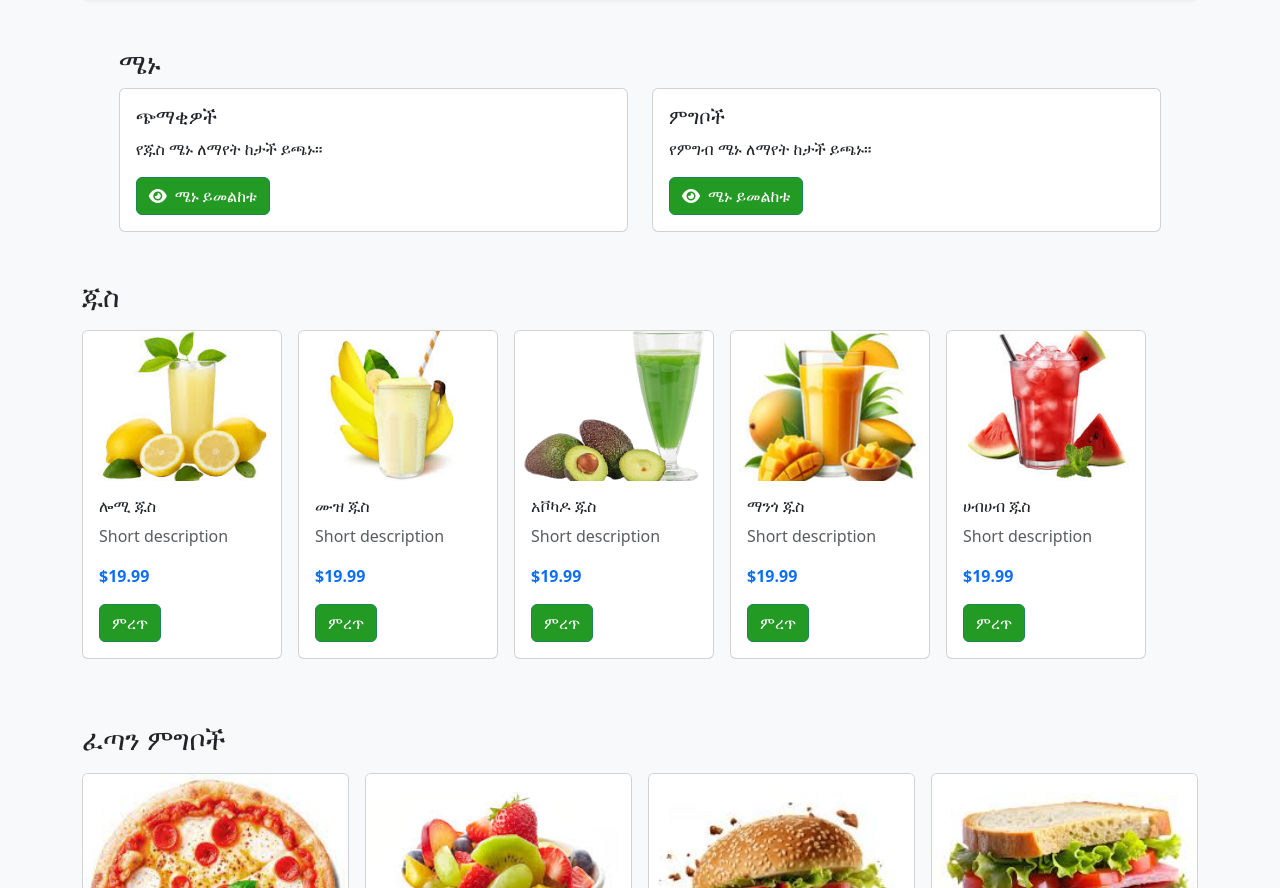
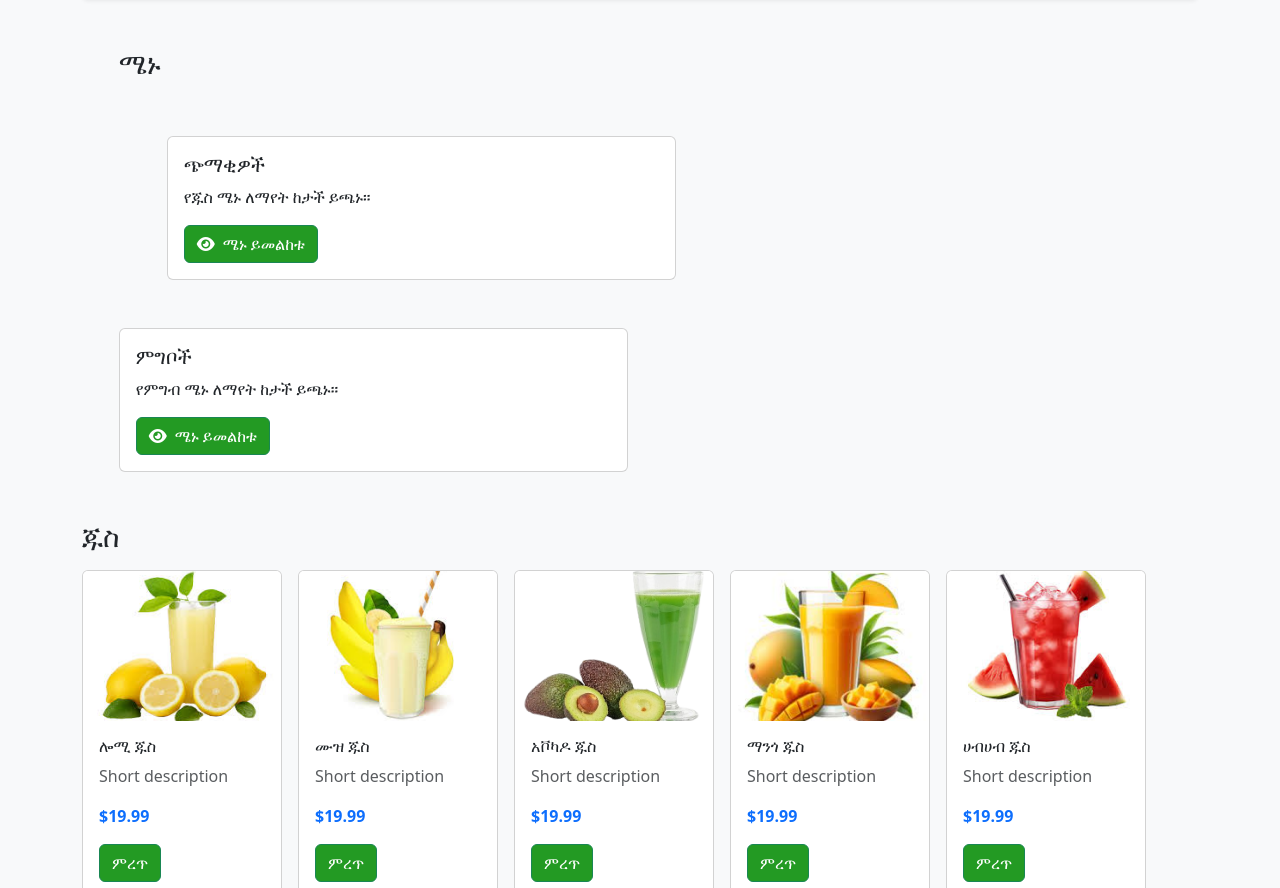
Before and after one commit to Ashuta21/juice-corner, a plain HTML site: page index.html in a window 1280 px wide. Shown: the part 999-1887 px from the top of the page. Drawn offline with nearby package versions, Linux system fonts and the light colour scheme.

Commit message:
Update index.html

```diff
--- a/index.html
+++ b/index.html
@@ -75,7 +75,7 @@
   <div class="row col-10 mx-auto mt-5">
     <h3>ሜኑ</h3>
 
-    <div class="col-sm-6">
+    <div class="col-sm-6 m-5">
       <div class="card">
         <div class="card-body">
           <h5 class="card-title">ጭማቂዎች</h5>
```
